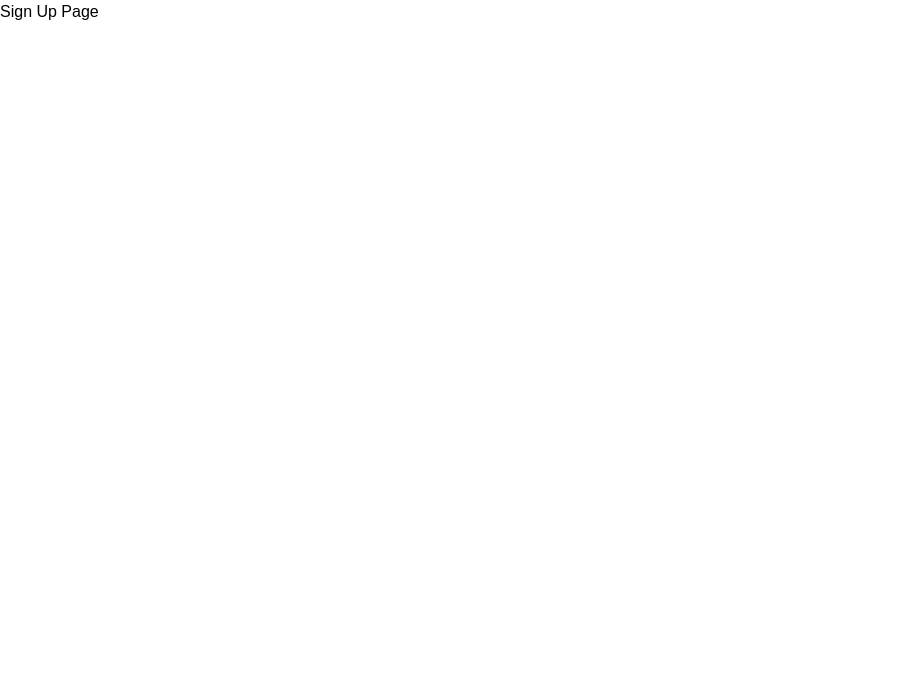
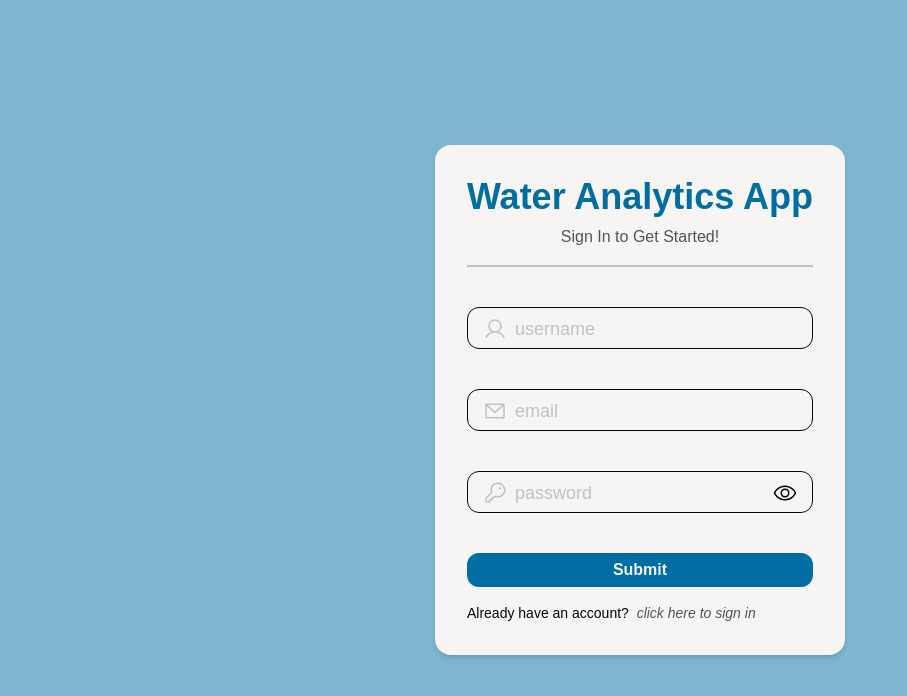
Before and after one commit to bryancastillo10/water-analytics, a React (Vite) app in the folder client/: page /sign-up in a window 1280 px wide. Shown: the top 696 px of the page, without its empty margins (0-907 px from the left). Built offline with nearby package versions, Linux system fonts and the light colour scheme.

Commit message:
📃component: Sign Up Form

```diff
--- a/client/src/features/auth/components/SignUp.tsx
+++ b/client/src/features/auth/components/SignUp.tsx
@@ -1,11 +1,66 @@
+import { EnvelopeSimple, Key, User } from "@phosphor-icons/react";
+import { Link } from "react-router-dom";
 
+import { AnimatedInput, Button } from "@/components/ui";
+import useSignUpForm from "@/features/auth/hooks/useSignUpForm";
+import AuthContainer from "@/features/auth/components/AuthContainer";
 
-const SignUp = () => {
+const SignIn = () => {
+  const { signUpData, onChangeInput, handleSubmit } = useSignUpForm();
+
+  const SignInFormBody = (
+    <>
+      <form onSubmit={handleSubmit}>
+          <AnimatedInput
+            id="username"
+            type="text"
+            label="username"
+            icon={User}
+            value={signUpData.username}
+            onChange={onChangeInput}
+          />
+
+          <AnimatedInput
+            id="email"
+            type="email"
+            label="email"
+            icon={EnvelopeSimple}
+            value={signUpData.email}
+            onChange={onChangeInput}
+          />
+
+          <AnimatedInput
+            id="password"
+            type="password"
+            label="password"
+            isPassword
+            icon={Key}
+            value={signUpData.password}
+            onChange={onChangeInput}
+          />
+        <Button type="submit" width="w-full" variant="primary">
+          Submit
+        </Button>
+      </form>
+
+      <article className="mt-4 text-xs md:text-sm text-dark ">
+        <p>
+          Already have an account? &nbsp;
+          <span className="italic text-darkGray hover:underline hover:text-primary">
+            <Link to="/">click here to sign in</Link>
+          </span>
+        </p>
+      </article>
+    </>
+  );
+
   return (
-    <div>
-      Sign Up Page
-    </div>
-  )
-}
+    <AuthContainer
+      title="Water Analytics App"
+      caption="Sign In to Get Started!"
+      body={SignInFormBody}
+    />
+  );
+};
 
-export default SignUp
+export default SignIn;
--- /dev/null
+++ b/client/src/features/auth/hooks/useSignUpForm.ts
@@ -0,0 +1,27 @@
+import { useState, type ChangeEvent } from "react";
+import type { AuthSignUp } from "@/features/auth/api/interface";
+
+const initialSignUp = {
+    username: "",
+    email: "",
+    password: "",
+    profilePicURL: "",
+    role: null
+};
+
+const useSignUpForm = () => {
+  const [signUpData, setSignUpData] = useState<AuthSignUp>(initialSignUp);
+
+  const onChangeInput = (e: ChangeEvent<HTMLInputElement>) => {
+    const { id, value } = e.target;
+    setSignUpData({ ...signUpData, [id]: value });
+  };
+
+  const handleSubmit = (e: React.FormEvent) => {
+    e.preventDefault();
+  };
+
+  return { signUpData, onChangeInput, handleSubmit };
+};
+
+export default useSignUpForm;
```
Also changed, not shown: client/src/features/auth/api/interface.ts (+8 -0 lines).
